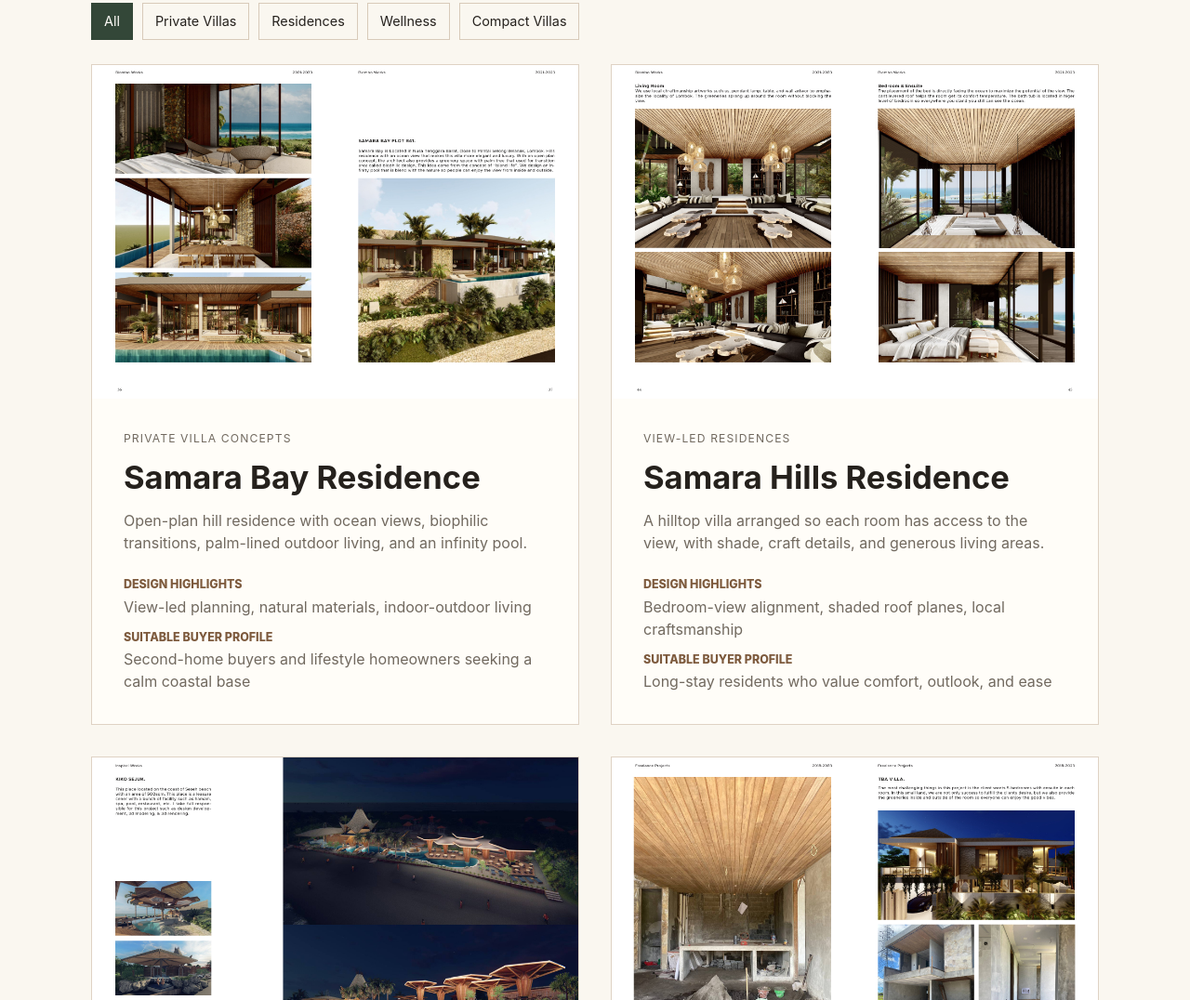
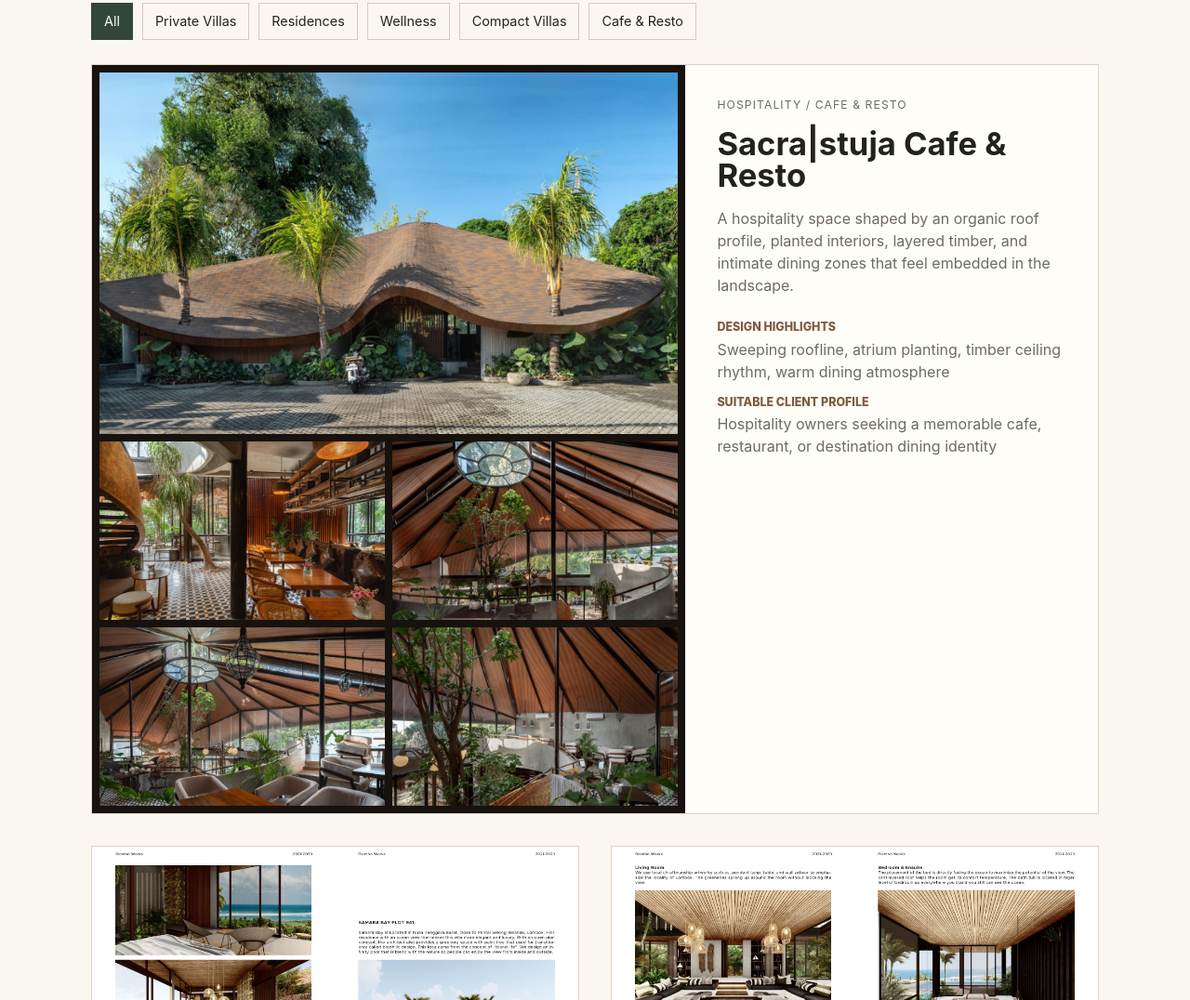
Before and after one commit to diggdish/bali-design-led-property, a website: page index.html in a window 1280 px wide. Shown: the part 4031-5107 px from the top of the page at 93% size. Drawn offline with Linux system fonts and the light colour scheme.

Commit message:
Add Sacra Stuja portfolio project

```diff
--- a/index.html
+++ b/index.html
@@ -133,9 +133,39 @@
           <button class="filter-button" type="button" data-filter="View-Led Residences">Residences</button>
           <button class="filter-button" type="button" data-filter="Wellness-Oriented Spaces">Wellness</button>
           <button class="filter-button" type="button" data-filter="Compact Villa Design">Compact Villas</button>
+          <button class="filter-button" type="button" data-filter="Hospitality / Cafe &amp; Resto">Cafe &amp; Resto</button>
         </div>
 
         <div class="project-grid">
+          <article class="project-card featured-project" data-category="Hospitality / Cafe &amp; Resto">
+            <div class="project-collage" aria-label="Sacra|stuja Cafe &amp; Resto image series">
+              <a href="assets/portfolio/sacra-stuja-01.jpg" class="project-collage-main" aria-label="Open Sacra|stuja exterior image">
+                <img src="assets/portfolio/sacra-stuja-01.jpg" alt="Sacra|stuja Cafe and Resto exterior with sweeping roofline and tropical planting." />
+              </a>
+              <a href="assets/portfolio/sacra-stuja-02.jpg" aria-label="Open Sacra|stuja dining interior image">
+                <img src="assets/portfolio/sacra-stuja-02.jpg" alt="Sacra|stuja dining interior with checkered floor, timber furniture, and indoor planting." />
+              </a>
+              <a href="assets/portfolio/sacra-stuja-03.jpg" aria-label="Open Sacra|stuja roof detail image">
+                <img src="assets/portfolio/sacra-stuja-03.jpg" alt="Sacra|stuja timber roof interior with circular skylight and planted atrium." />
+              </a>
+              <a href="assets/portfolio/sacra-stuja-04.jpg" aria-label="Open Sacra|stuja upper dining image">
+                <img src="assets/portfolio/sacra-stuja-04.jpg" alt="Sacra|stuja upper dining area below a warm timber ceiling and pendant lights." />
+              </a>
+              <a href="assets/portfolio/sacra-stuja-05.jpg" aria-label="Open Sacra|stuja mezzanine image">
+                <img src="assets/portfolio/sacra-stuja-05.jpg" alt="Sacra|stuja mezzanine with lush planting, curved stair, and timber ceiling planes." />
+              </a>
+            </div>
+            <div class="project-content">
+              <p class="project-type">Hospitality / Cafe &amp; Resto</p>
+              <h3>Sacra|stuja Cafe &amp; Resto</h3>
+              <p>A hospitality space shaped by an organic roof profile, planted interiors, layered timber, and intimate dining zones that feel embedded in the landscape.</p>
+              <dl>
+                <div><dt>Design highlights</dt><dd>Sweeping roofline, atrium planting, timber ceiling rhythm, warm dining atmosphere</dd></div>
+                <div><dt>Suitable client profile</dt><dd>Hospitality owners seeking a memorable cafe, restaurant, or destination dining identity</dd></div>
+              </dl>
+            </div>
+          </article>
+
           <!-- Portfolio card content is adapted from the attached PDF. Replace image/name/details here when final project permissions are confirmed. -->
           <article class="project-card" data-category="Private Villa Concepts">
             <a href="assets/portfolio/samara-bay.jpg" class="project-image" aria-label="Open Samara Bay Residence portfolio image">
--- a/styles.css
+++ b/styles.css
@@ -379,6 +379,11 @@ a {
   border: 1px solid rgba(216, 202, 185, 0.82);
 }
 
+.featured-project {
+  grid-column: 1 / -1;
+  grid-template-columns: minmax(0, 1.18fr) minmax(320px, 0.82fr);
+}
+
 .project-card.is-hidden {
   display: none;
 }
@@ -396,6 +401,35 @@ a {
 }
 
 .project-image:hover img {
+  transform: scale(1.035);
+}
+
+.project-collage {
+  display: grid;
+  grid-template-columns: repeat(2, minmax(0, 1fr));
+  gap: 8px;
+  padding: 8px;
+  background: #17120d;
+}
+
+.project-collage a {
+  display: block;
+  overflow: hidden;
+  background: #241c16;
+}
+
+.project-collage-main {
+  grid-column: 1 / -1;
+}
+
+.project-collage img {
+  aspect-ratio: 16 / 10;
+  height: 100%;
+  object-fit: cover;
+  transition: transform 600ms ease;
+}
+
+.project-collage a:hover img {
   transform: scale(1.035);
 }
 
@@ -645,6 +679,10 @@ textarea {
     grid-template-columns: 1fr;
   }
 
+  .featured-project {
+    grid-template-columns: 1fr;
+  }
+
   .process-list,
   .audience-grid {
     grid-template-columns: 1fr;
```
Also changed, not shown: minimal/index.html (+25 -7 lines), tests/site-content.test.js (+14 -0 lines), assets/portfolio/sacra-stuja-01.jpg (added), assets/portfolio/sacra-stuja-02.jpg (added), assets/portfolio/sacra-stuja-03.jpg (added), assets/portfolio/sacra-stuja-04.jpg (added), assets/portfolio/sacra-stuja-05.jpg (added).
